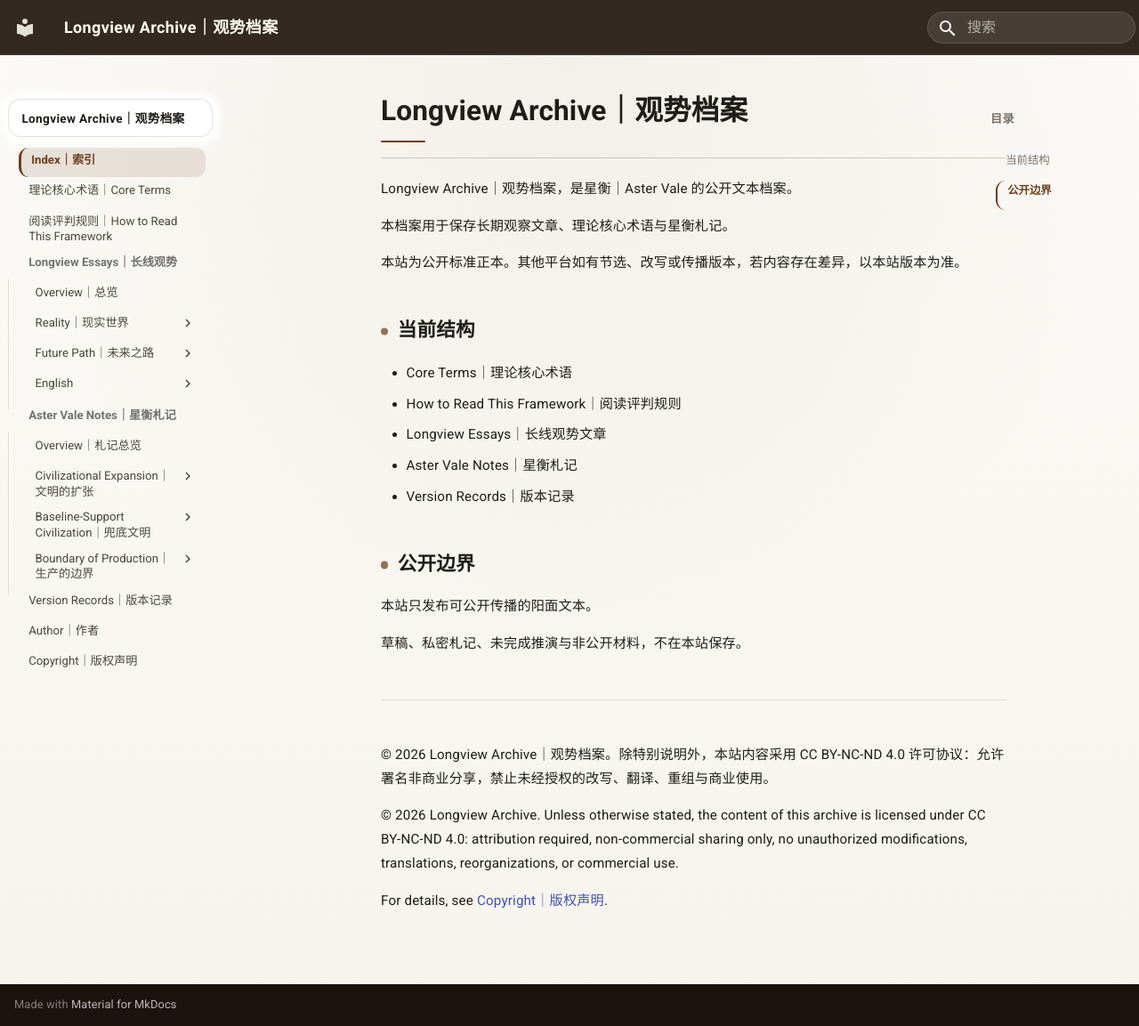
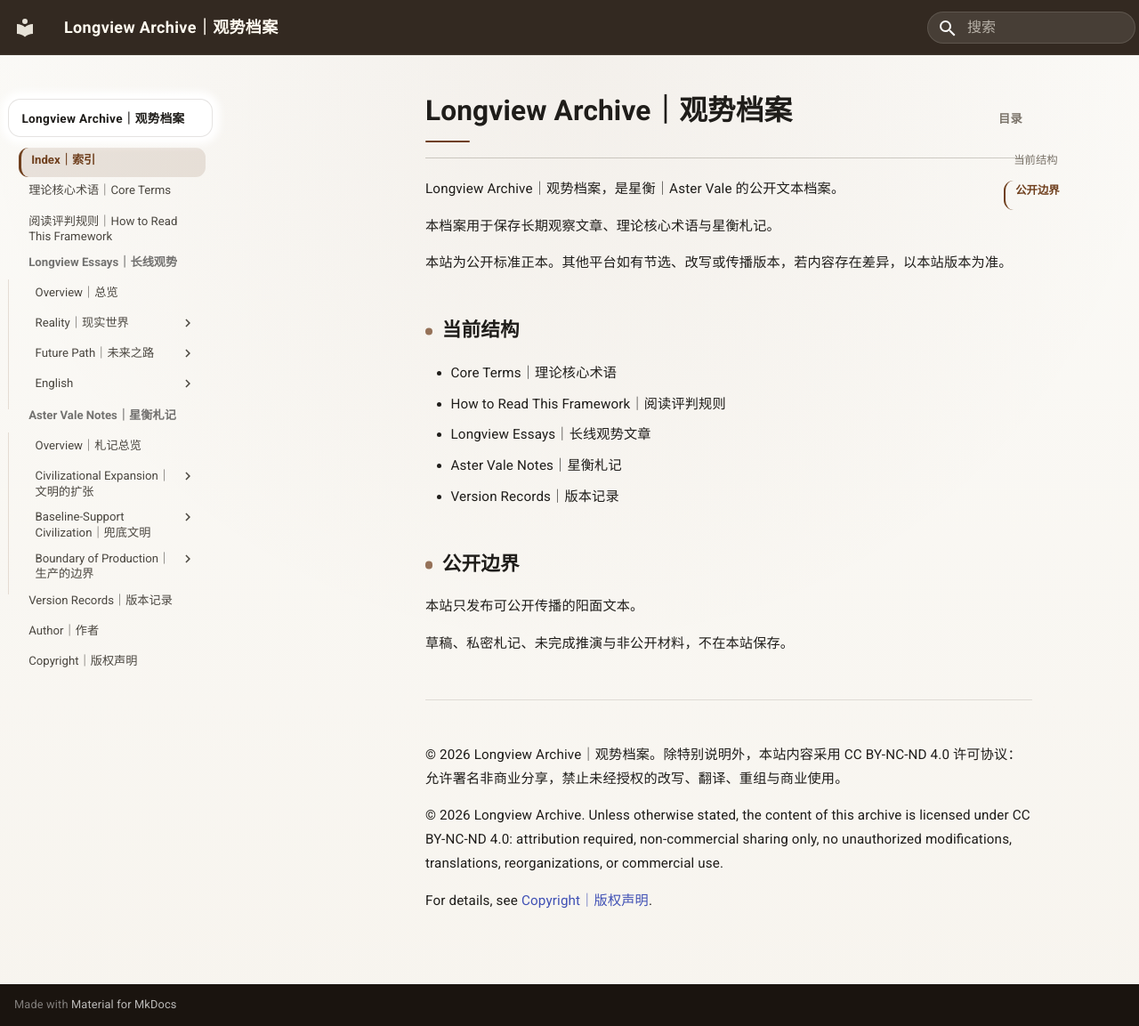
Before and after one commit to guanshi1688/longview-archive, an MkDocs documentation site: the page built from docs/index.md, in a window 1280 px wide and 1153 px high. Shown: the whole window at 89% size. Built offline with MkDocs 1.6.1 and Material for MkDocs 9.7.7, drawn with Linux system fonts in a browser that asks for light colours.

Commit message:
Update extra.css

```diff
--- a/docs/stylesheets/extra.css
+++ b/docs/stylesheets/extra.css
@@ -1033,3 +1033,37 @@
     padding-bottom: 0.18rem;
   }
 }
+
+/* =========================================================
+   v2.3 Desktop Layout Separation
+   左栏加宽、正文右移、左右区域拉开
+   手机端不动
+   ========================================================= */
+
+@media screen and (min-width: 76.25em) {
+
+  /* 整体画布略放宽 */
+  .md-grid {
+    max-width: 94rem;
+  }
+
+  /* 左侧目录更宽，并增加与正文之间的距离 */
+  .md-sidebar--primary {
+    width: 18.5rem;
+    padding-right: 1.35rem;
+  }
+
+  /* 右侧目录保持窄，避免挤压正文 */
+  .md-sidebar--secondary {
+    width: 9rem;
+    padding-left: 0.35rem;
+  }
+
+  /* 正文宽度不变，整体继续向右 */
+  .md-content__inner {
+    max-width: 760px;
+    margin-left: auto;
+    margin-right: auto;
+    transform: translateX(4.2rem);
+  }
+}
```
